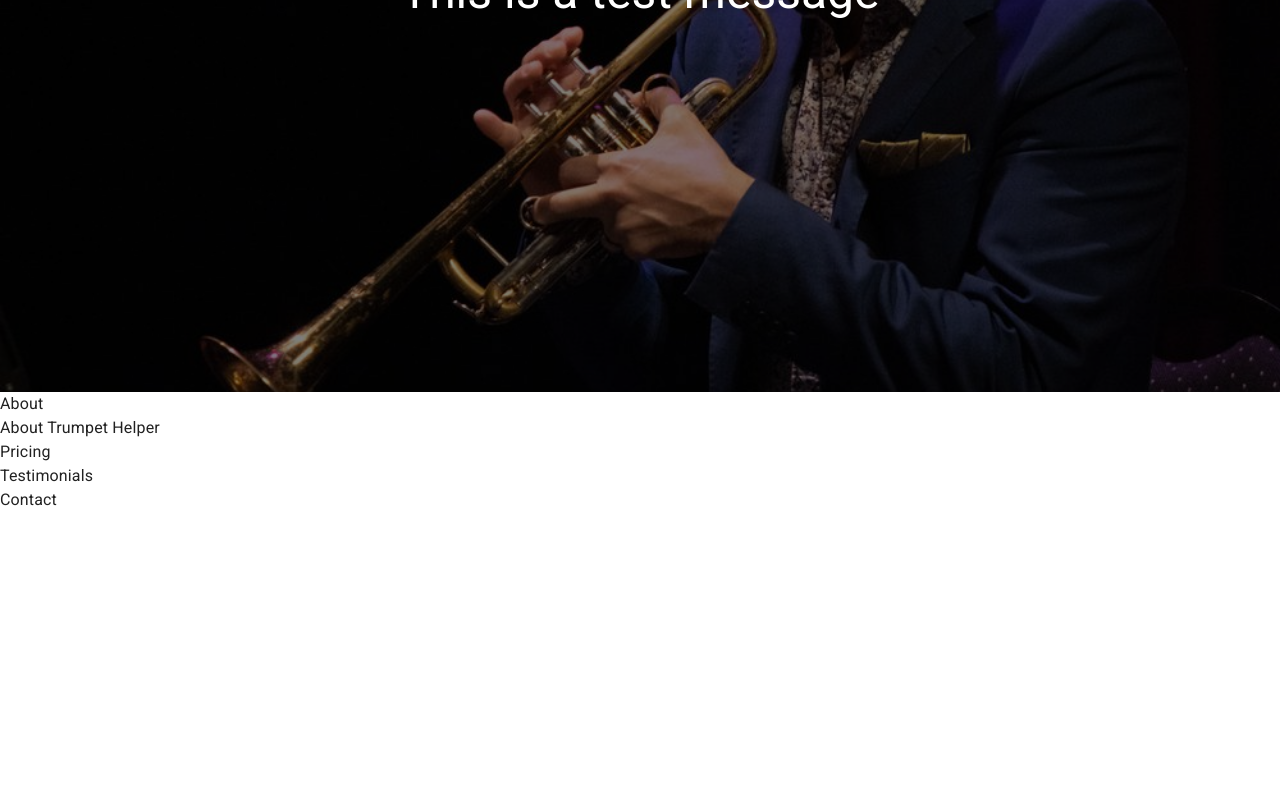
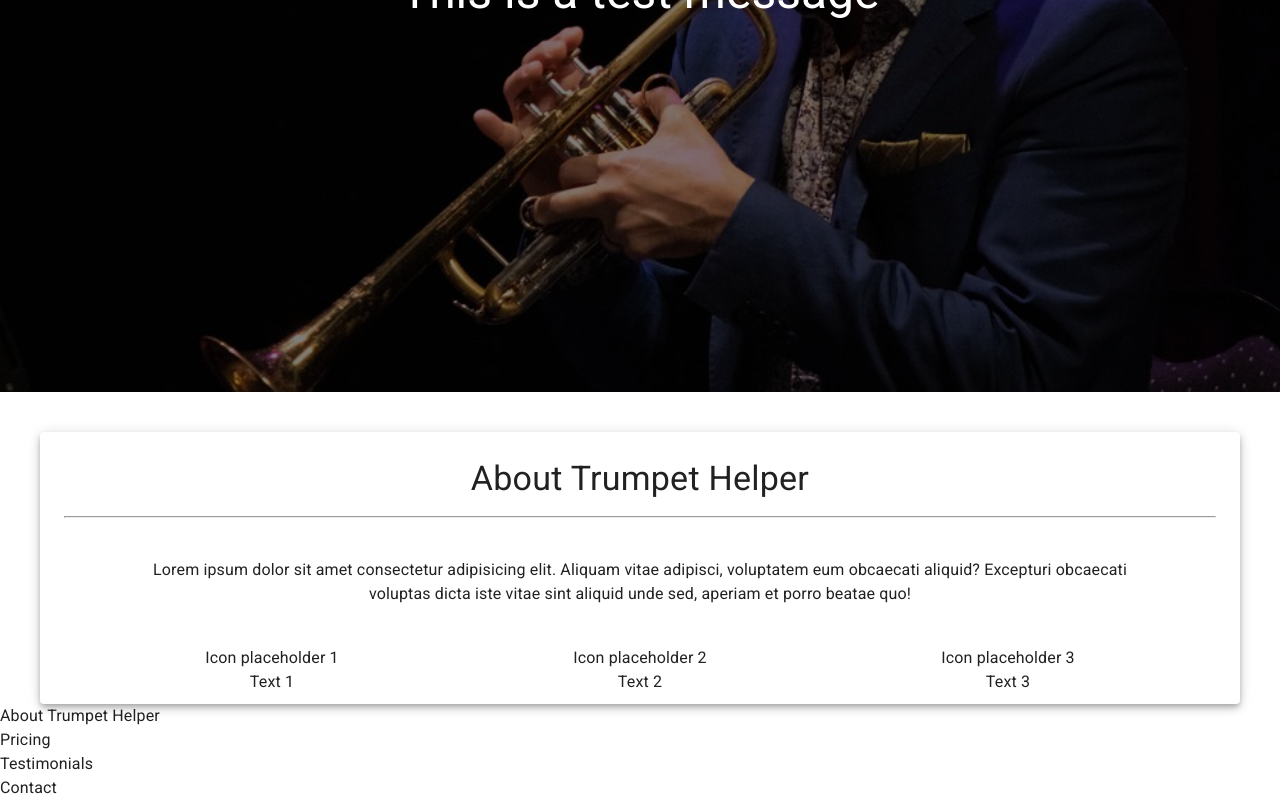
Before and after one commit to mbronstein1/trumpet-helper, a React (Create React App) app in the folder client/: page / in a window 1280 px wide. Shown: the part 408-1208 px from the top of the page. Before the commit the page ends 920 px from the top, so only its background shows below. Built offline with nearby package versions, Linux system fonts and the light colour scheme.

Commit message:
added about component w/ intersection observer for animation on scroll

```diff
--- a/client/package.json
+++ b/client/package.json
@@ -12,6 +12,7 @@
     "@testing-library/user-event": "^13.5.0",
     "react": "^18.2.0",
     "react-dom": "^18.2.0",
+    "react-intersection-observer": "^9.4.3",
     "react-material-ui-carousel": "^3.4.2",
     "react-scripts": "5.0.1",
     "web-vitals": "^2.1.4"
--- a/client/src/components/About.js
+++ b/client/src/components/About.js
@@ -1,8 +1,43 @@
 import React from 'react';
-import { Box } from '@mui/material';
+import { Box, Container, Typography, Paper, Card } from '@mui/material';
+import { InView } from 'react-intersection-observer';
+import classes from './About.module.css';
+
+const cardContent = [
+  { icon: 'Icon placeholder 1', text: 'Text 1', rootMargin: '-100px 0px' },
+  { icon: 'Icon placeholder 2', text: 'Text 2', rootMargin: '-120px 0px' },
+  { icon: 'Icon placeholder 3', text: 'Text 3', rootMargin: '-140px 0px' },
+];
 
 const About = () => {
-  return <Box>About</Box>;
+  return (
+    <Box sx={{ mt: 5 }}>
+      <Container elevation={5} component={Card} className={classes['about-container']}>
+        <Typography component='h3' variant='h4' sx={{ p: 2 }}>
+          About Trumpet Helper
+        </Typography>
+        <hr />
+        <Container>
+          <Typography component='p' sx={{ p: 5 }}>
+            Lorem ipsum dolor sit amet consectetur adipisicing elit. Aliquam vitae adipisci, voluptatem eum obcaecati aliquid? Excepturi obcaecati voluptas dicta iste vitae sint
+            aliquid unde sed, aperiam et porro beatae quo!
+          </Typography>
+        </Container>
+        <Container sx={{ display: 'flex', justifyContent: 'space-around' }}>
+          {cardContent.map((item, index) => (
+            <InView rootMargin={item.rootMargin} threshold={0}>
+              {({ inView, ref }) => (
+                <Card ref={ref} elevation={0} sx={{ transform: `translate(${inView ? '0' : '-50px'}, ${item.translateY})`, transition: 'all 1s', opacity: `${inView ? 1 : 0}` }}>
+                  <Typography>{item.icon}</Typography>
+                  <Typography>{item.text}</Typography>
+                </Card>
+              )}
+            </InView>
+          ))}
+        </Container>
+      </Container>
+    </Box>
+  );
 };
 
 export default About;
--- /dev/null
+++ b/client/src/components/About.module.css
@@ -0,0 +1,7 @@
+.about-container {
+  text-align: center;
+  width: 1000px;
+  max-width: 90%;
+  padding: 10px;
+  transition: 0.5 all ease-in-out;
+}
--- a/client/src/components/Hero.js
+++ b/client/src/components/Hero.js
@@ -1,4 +1,3 @@
-// import React, { useEffect, useState } from 'react';
 import { Box, Card, CardMedia, Typography } from '@mui/material';
 import classes from './Hero.module.css';
 import dorivalHero1 from '../assets/images/dorival-hero-1.jpeg';
@@ -13,7 +12,7 @@ const Hero = () => {
     <Box className={classes['hero-container']}>
       <Card className={classes.overlay}></Card>
       <Box className={classes.slideshow}>
-        <Carousel duration={1000} interval={10000} indicators={false}>
+        <Carousel swipe={false} duration={1000} interval={10000} animation='slide' indicators={false}>
           {slideshowImg.map((item, i) => (
             <CardMedia key={`${item}: ${i}`} component='img' alt='Image-carousel' image={item} title='Image-carousel' style={{ height: '100svh' }} />
           ))}
--- a/client/src/components/NavBar.js
+++ b/client/src/components/NavBar.js
@@ -41,7 +41,7 @@ function NavBar({ window }) {
           <IconButton color='inherit' aria-label='open drawer' edge='start' onClick={handleDrawerToggle} sx={{ mr: 2, display: { sm: 'none' } }}>
             <MenuIcon />
           </IconButton>
-          <Typography variant='h5' component='div' sx={{ flexGrow: 1, textAlign: { xs: 'center', sm: 'left' } }}>
+          <Typography variant='h5' component='h1' sx={{ flexGrow: 1, textAlign: { xs: 'center', sm: 'left' } }}>
             Trumpet Helper
           </Typography>
           <Box sx={{ display: { xs: 'none', sm: 'block' } }}>
```
Also changed, not shown: 1 other file (tests, documents, lock files or other folders).
